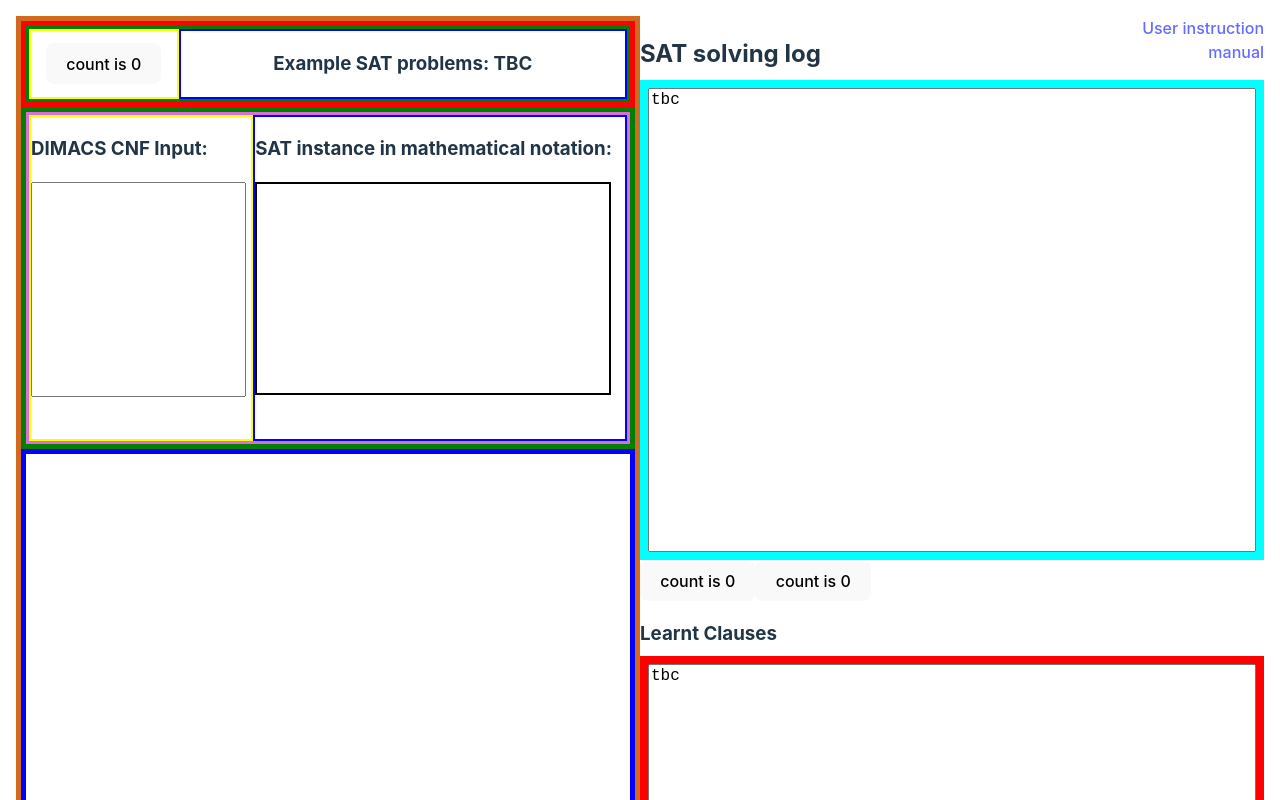
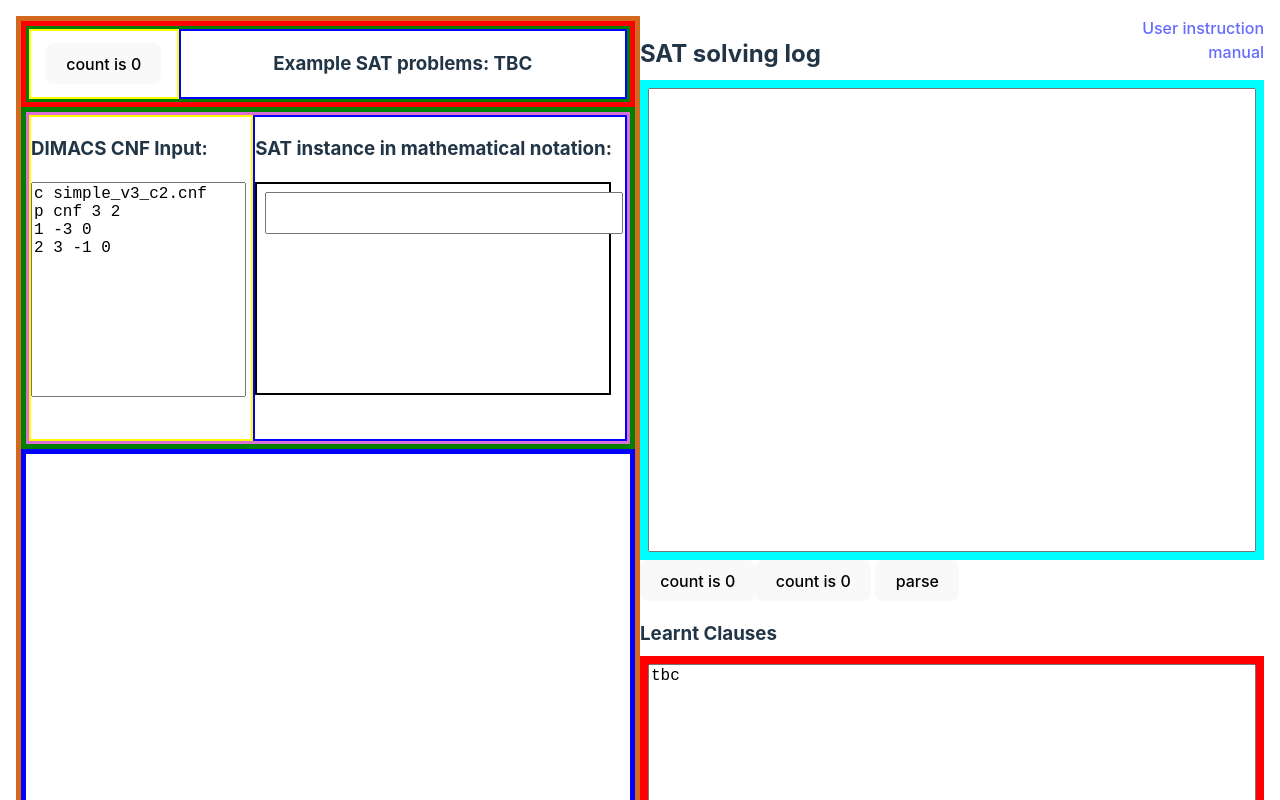
Before and after one commit to JMadgwick/SAT-Web, a Svelte app: page / in a window 1280 px wide. Shown: the top 800 px of the page. Built offline with nearby package versions, Linux system fonts and the light colour scheme.

Commit message:
Code for parsing DIMACS and notation

```diff
--- a/src/App.svelte
+++ b/src/App.svelte
@@ -1,5 +1,21 @@
 <script lang="ts">
   import Counter from './lib/Counter.svelte'
+  import {solver} from './lib/solver' // use export default to remove need for {}
+  import convertToNotation from './lib/notation'
+  let s = new solver("")
+  let out = "" // Output from solver, reassignments automatically trigger UI updates
+  let not = "" // Temp placeholder for notation
+  let dimacs_input = // DIMACS input from UI (automatically updated when text input changes)
+  `c simple_v3_c2.cnf
+p cnf 3 2
+1 -3 0
+2 3 -1 0`
+  function parse(){
+    s = new solver(dimacs_input)
+    s.parse()
+    out = s.clauses.toString()
+    not = convertToNotation(s.clauses)
+  }
 </script>
 <header></header>
 <main>
@@ -14,8 +30,8 @@
       </div>
       <div style="border: 5px solid green;">
         <div id="left-mid">
-          <div style="border: 2px solid yellow;"><h3>DIMACS CNF Input:</h3><textarea style="width: 95%;height: 65%;"></textarea></div>
-          <div style="border: 2px solid blue;"><h3>SAT instance in mathematical notation:</h3><div style="width: 95%;height: 65%;border: 2px solid black;"></div></div>
+          <div style="border: 2px solid yellow;"><h3>DIMACS CNF Input:</h3><textarea style="width: 95%;height: 65%;" bind:value={dimacs_input}></textarea></div>
+          <div style="border: 2px solid blue;"><h3>SAT instance in mathematical notation:</h3><div style="width: 95%;height: 65%;border: 2px solid black;"><textarea class="output-box" readonly value="{not}" /></div></div>
         </div>
       </div>
       <div style="border: 5px solid blue;"></div>
@@ -28,10 +44,13 @@
           <div style="text-align: right;"><a href="https://example.com" target="_blank" rel="noreferrer">User instruction manual</a></div>
         </div>
         <div class="output-box-container" style="background-color: aqua;">
-          <textarea class="output-box" id="sat-log" readonly value="tbc" />
+          <textarea class="output-box" id="sat-log" readonly value="{out}" />
         </div>
         <div>
           <Counter /><Counter />
+          <button on:click={parse}>
+            parse
+          </button>
           <h3>Learnt Clauses</h3>
         </div>
         <div class="output-box-container" style="background-color: red;">
--- /dev/null
+++ b/src/lib/notation.ts
@@ -0,0 +1,12 @@
+// Take array of clauses and literals, put into a more readable format
+//TODO make this a Svelte component that includes maths notation visualisation, value is just passed into the component with "val={not}"
+export default function convertToNotation(clauses: number[][]):string {
+    let notation:string = "("
+    for (let clause of clauses) {
+        for (let literal of clause) {
+            notation = notation + String(literal).replace('-', '~') + " or "
+        }
+        notation = notation.slice(0, -4) + ") and ("
+    }
+    return notation.slice(0, -6)
+}
--- /dev/null
+++ b/src/lib/solver.ts
@@ -0,0 +1,48 @@
+export class solver {
+    private dimacs: string
+    public clauses: number[][] = []
+
+    public constructor(dimacs: string) {
+        this.dimacs = dimacs
+    }
+
+    public parse(): void {
+        let p = this.dimacs.match(new RegExp('^p cnf (\\d+) (\\d+)$', 'm')) //TODO use this problem information?
+        if (p == null) { // If problem line is missing
+            alert("missing problem line"); //TODO proper error handling
+        }
+        let cnfInput = this.dimacs.replaceAll(new RegExp('^(p|c).*$', 'mg'), "").trim() // Remove any comment lines and trim remaining whitespace
+
+        let clause: number[] = []
+        let clauseList: number[][] = []
+
+        if (!cnfInput.endsWith('0')) { // If final clause is not terminated with a zero
+            console.log("CNF not terminated with 0");
+            cnfInput = cnfInput + " 0" // Add whitespace and terminal zero
+        }
+        for (let i = 0, buffer = "", literal: number; i < cnfInput.length; i++){
+            if (cnfInput[i].match(new RegExp('\\s'))) { // Whitespace signifies boundary between literals or clause terminating 0
+                if (buffer != "") { // If buffer contains a literal
+                    literal = Number(buffer) //TODO if this is zero then bad input of "00" or if NaN then other invalid input
+                    // console.log(`Adding literal ${literal} to clause`)
+                    clause.push(literal) // Add literal to clause
+                    buffer = ""
+                }
+                if (cnfInput[i+1] == '0') { // Reached end of clause
+                    // console.log(`Adding clause: ${clause}`)
+                    clauseList.push(clause)//TODO in microsat an empty clause is checked here and also single literal clause is assigned/checked
+                    clause = []
+                    i++
+                }
+            } else {
+                buffer = buffer + cnfInput[i]
+                // console.log(`Adding ${cnfInput[i]} to buffer. buffer=${buffer}`)
+            }
+        }
+        this.clauses = clauseList
+    }
+
+    protected solve(){}
+
+    public solveOneStep(){}
+}
```
